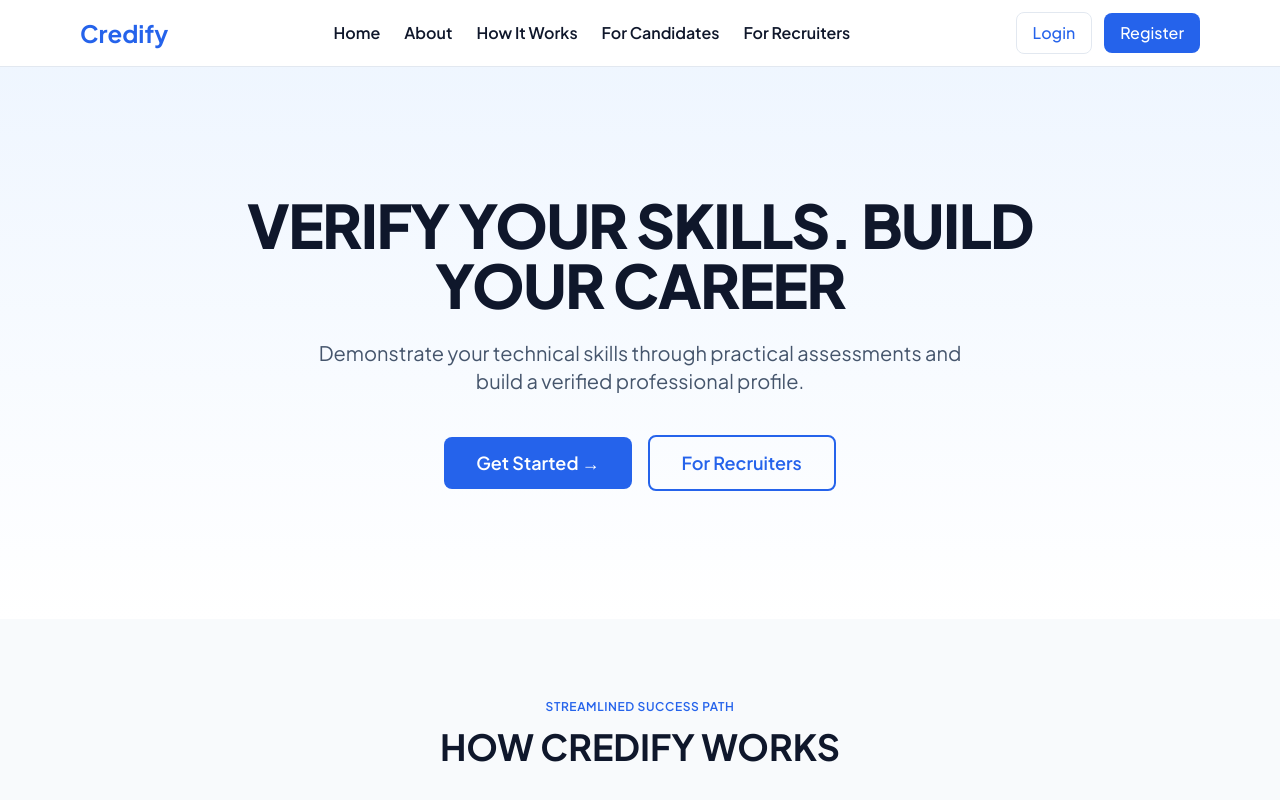
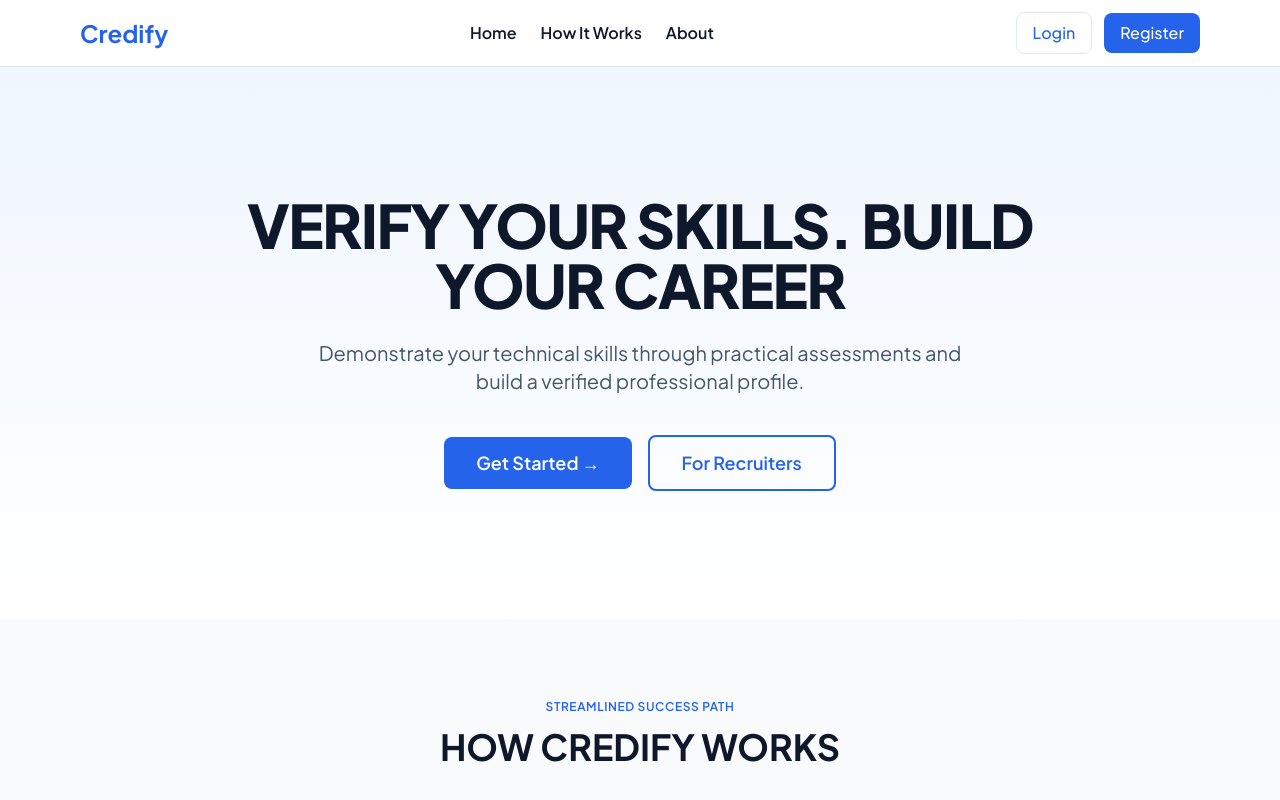
Before and after one commit to kaushalya4646/Credify-, a React (Vite) app in the folder client/: page / in a window 1280 px wide. Shown: the top 800 px of the page. Built offline with nearby package versions, Linux system fonts and the light colour scheme.

Commit message:
removed for candidates and for recruiters from navbar

```diff
--- a/client/src/components/Navbar.jsx
+++ b/client/src/components/Navbar.jsx
@@ -3,10 +3,8 @@ import { Link } from 'react-router-dom'
 
 const links = [
   { label: 'Home', href: '#home' },
+  { label: 'How It Works', href: '#how-it-works' },
   { label: 'About', href: '#about' },
-  { label: 'How It Works', href: '#how-it-works' },
-  { label: 'For Candidates', href: '#CandidateDashboardPage' },
-  { label: 'For Recruiters', href: '#why-credify' },
 ]
 
 export default function Navbar() {
```
